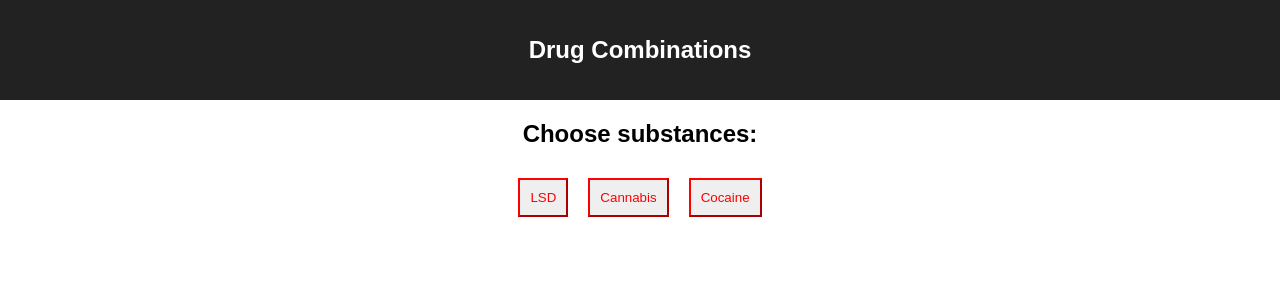
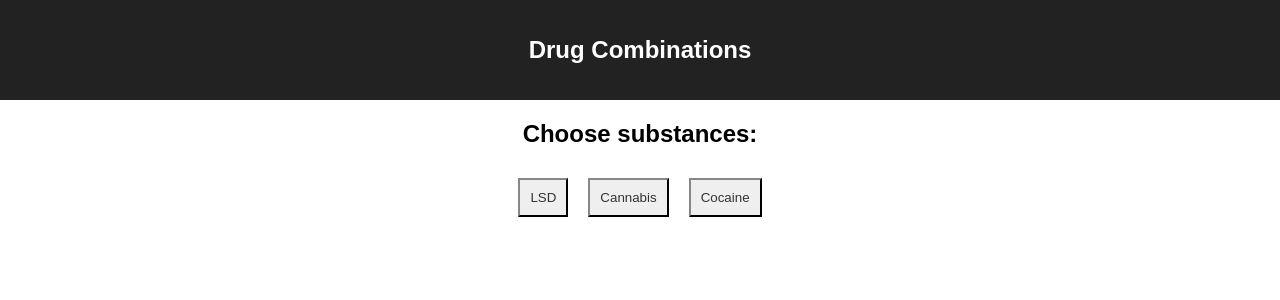
Before and after one commit to chmac/comboapp, a React (Create React App) app in the folder app/: page / in a window 1280 px wide. Shown: the top 300 px of the page. Built offline with nearby package versions, Linux system fonts and the light colour scheme.

Commit message:
Tweak styles.

```diff
--- a/app/src/scenes/Combos/components/Substance.css
+++ b/app/src/scenes/Combos/components/Substance.css
@@ -1,6 +1,6 @@
 .Substance {
-  color: red;
-  border-color: red;
+  color: #333;
+  border-color: #333;
   padding: 10px;
   margin: 10px;
 }
```
